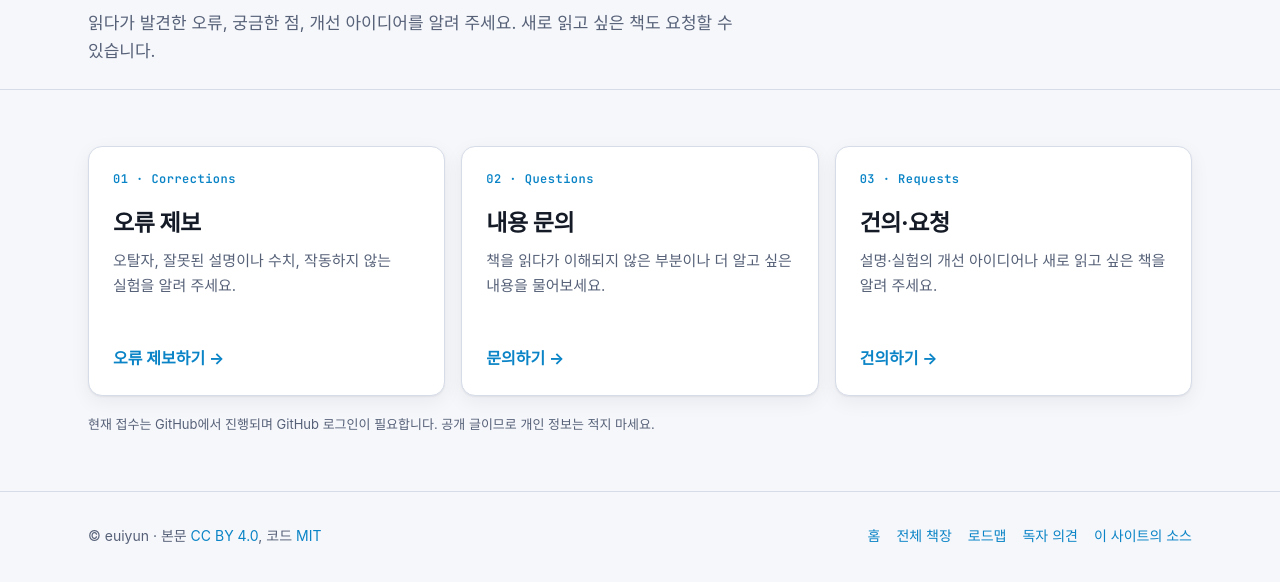
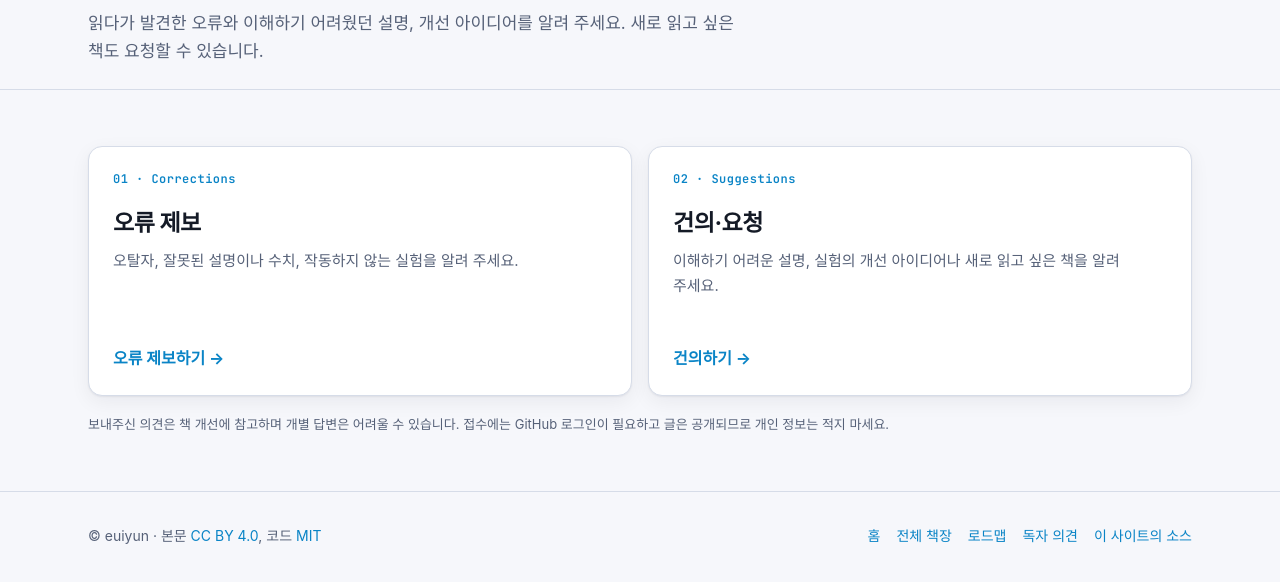
Before and after one commit to geniuskey/books, a plain HTML site: page feedback.html in a window 1280 px wide. Shown: the part 196-778 px from the top of the page. Drawn offline with Linux system fonts and the light colour scheme; a web font is replaced by a local one.

Commit message:
Focus reader feedback on corrections and suggestions

```diff
--- a/feedback.html
+++ b/feedback.html
@@ -4,14 +4,14 @@
 <meta charset="utf-8">
 <meta name="viewport" content="width=device-width, initial-scale=1">
 <title>독자 의견 · Books</title>
-<meta name="description" content="Books 교과서의 오류 제보, 내용 문의, 개선 건의와 새 책 요청을 한곳에서 받습니다.">
+<meta name="description" content="Books 교과서의 오류 제보, 내용 개선 건의와 새 책 요청을 한곳에서 받습니다.">
 <link rel="canonical" href="https://books.euiyun.com/feedback.html">
 <link rel="icon" href="favicon.svg" type="image/svg+xml">
 <meta name="theme-color" content="#0a84c6">
 <meta property="og:type" content="website">
 <meta property="og:site_name" content="Books">
 <meta property="og:title" content="독자 의견 · Books">
-<meta property="og:description" content="Books 교과서의 오류 제보, 내용 문의, 개선 건의와 새 책 요청을 한곳에서 받습니다.">
+<meta property="og:description" content="Books 교과서의 오류 제보, 내용 개선 건의와 새 책 요청을 한곳에서 받습니다.">
 <meta property="og:url" content="https://books.euiyun.com/feedback.html">
 <meta property="og:image" content="https://books.euiyun.com/og.png">
 <meta name="twitter:card" content="summary_large_image">
@@ -29,7 +29,7 @@
     <div class="wrap">
       <div class="eyebrow">Feedback</div>
       <h1>독자 의견</h1>
-      <p class="lead">읽다가 발견한 오류, 궁금한 점, 개선 아이디어를 알려 주세요. 새로 읽고 싶은 책도 요청할 수 있습니다.</p>
+      <p class="lead">읽다가 발견한 오류와 이해하기 어려웠던 설명, 개선 아이디어를 알려 주세요. 새로 읽고 싶은 책도 요청할 수 있습니다.</p>
     </div>
   </section>
   <section class="block feedback-section">
@@ -42,20 +42,14 @@
           <p>오탈자, 잘못된 설명이나 수치, 작동하지 않는 실험을 알려 주세요.</p>
           <a data-feedback-type="error" href="https://github.com/geniuskey/books/issues/new">오류 제보하기 →</a>
         </article>
-        <article class="feedback-card" id="question">
-          <span class="feedback-step">02 · Questions</span>
-          <h2>내용 문의</h2>
-          <p>책을 읽다가 이해되지 않은 부분이나 더 알고 싶은 내용을 물어보세요.</p>
-          <a data-feedback-type="question" href="https://github.com/geniuskey/books/issues/new">문의하기 →</a>
-        </article>
         <article class="feedback-card" id="request">
-          <span class="feedback-step">03 · Requests</span>
+          <span class="feedback-step">02 · Suggestions</span>
           <h2>건의·요청</h2>
-          <p>설명·실험의 개선 아이디어나 새로 읽고 싶은 책을 알려 주세요.</p>
+          <p>이해하기 어려운 설명, 실험의 개선 아이디어나 새로 읽고 싶은 책을 알려 주세요.</p>
           <a data-feedback-type="request" href="https://github.com/geniuskey/books/issues/new">건의하기 →</a>
         </article>
       </div>
-      <p class="feedback-note">현재 접수는 GitHub에서 진행되며 GitHub 로그인이 필요합니다. 공개 글이므로 개인 정보는 적지 마세요.</p>
+      <p class="feedback-note">보내주신 의견은 책 개선에 참고하며 개별 답변은 어려울 수 있습니다. 접수에는 GitHub 로그인이 필요하고 글은 공개되므로 개인 정보는 적지 마세요.</p>
     </div>
   </section>
 </main>
--- a/js/feedback.js
+++ b/js/feedback.js
@@ -26,7 +26,7 @@ EB.start(null, (data) => {
     context.hidden = false;
   }
 
-  const templates = { error: "error.yml", question: "question.yml", request: "request.yml" };
+  const templates = { error: "error.yml", request: "request.yml" };
   document.querySelectorAll("[data-feedback-type]").forEach((link) => {
     const url = new URL("https://github.com/geniuskey/books/issues/new");
     url.searchParams.set("template", templates[link.dataset.feedbackType]);
```
Also changed, not shown: .github/ISSUE_TEMPLATE/question.yml (deleted), .github/ISSUE_TEMPLATE/request.yml, README.md.
